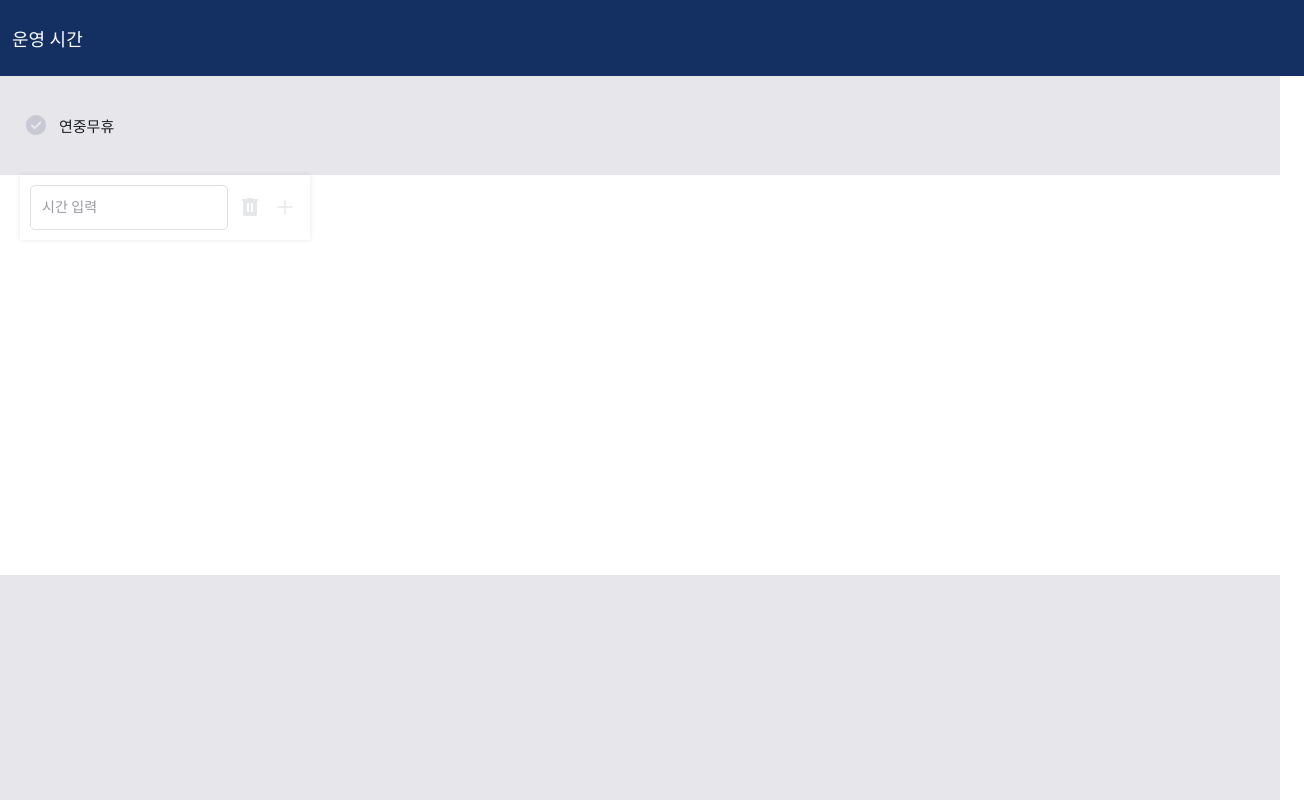
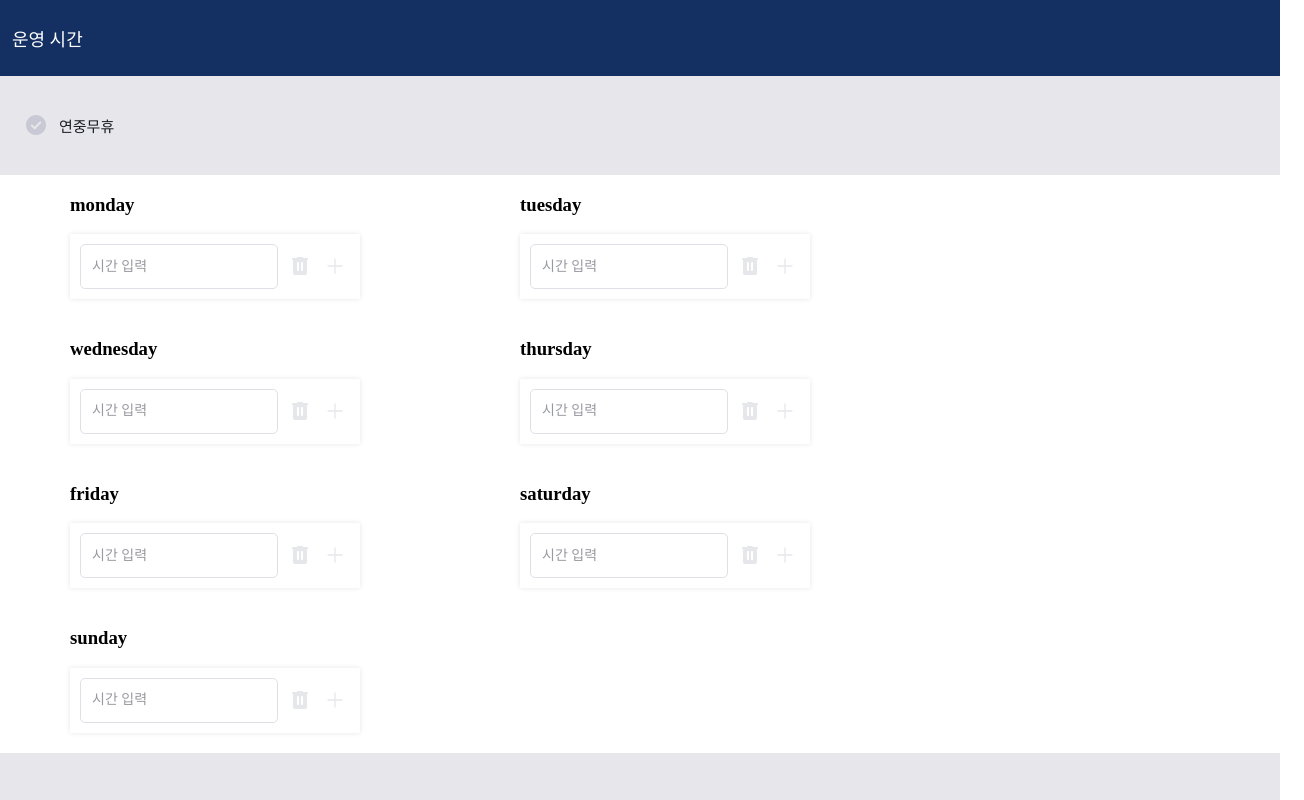
Before and after one commit to bbnerino/tbu, a React (Create React App) app: page / in a window 1280 px wide. Shown: the whole page, 1304 px wide, since content can reach past the window. Built offline with nearby package versions, Linux system fonts and the light colour scheme.

Commit message:
feat : DayCell 레이아웃 완료

```diff
--- a/src/@types/operating-time.ts
+++ b/src/@types/operating-time.ts
@@ -1,26 +1,29 @@
-import { DayOfWeek, Duration } from "./time";
+import { DayOfWeek, DaytoKorean, Duration } from "./time";
 
 export class OperatingTimeForm {
   operatingTime: OperatingTime[];
   constructor() {
     this.operatingTime = [
-      new OperatingTime("Monday"),
-      new OperatingTime("Tuesday"),
-      new OperatingTime("Wednesday"),
-      new OperatingTime("Thursday"),
-      new OperatingTime("Friday"),
-      new OperatingTime("Saturday"),
-      new OperatingTime("Sunday"),
+      new OperatingTime("monday"),
+      new OperatingTime("tuesday"),
+      new OperatingTime("wednesday"),
+      new OperatingTime("thursday"),
+      new OperatingTime("friday"),
+      new OperatingTime("saturday"),
+      new OperatingTime("sunday"),
     ];
   }
 }
 
 export class OperatingTime {
-  day: DayOfWeek;
+  name: DayOfWeek;
   duration: Duration[];
-  constructor(day: DayOfWeek) {
-    this.day = day;
-    this.duration = [];
+  constructor(name: DayOfWeek) {
+    this.name = name;
+    this.duration = [new Duration("", "")];
+  }
+  toKorean() {
+    return DaytoKorean[this.name];
   }
 }
 
--- a/src/@types/time.ts
+++ b/src/@types/time.ts
@@ -7,16 +7,29 @@ export class Time {
   }
 }
 
-export interface Duration {
+export class Duration {
   start: string;
   end: string;
+  constructor(start?: string, end?: string) {
+    this.start = start || "";
+    this.end = end || "";
+  }
+}
+export enum DaytoKorean {
+  monday = "월",
+  tuesday = "화",
+  wednesday = "수",
+  thursday = "목",
+  friday = "금",
+  saturday = "토",
+  sunday = "일",
 }
 
 export type DayOfWeek =
-  | "Monday"
-  | "Tuesday"
-  | "Wednesday"
-  | "Thursday"
-  | "Friday"
-  | "Saturday"
-  | "Sunday";
+  | "monday"
+  | "tuesday"
+  | "wednesday"
+  | "thursday"
+  | "friday"
+  | "saturday"
+  | "sunday";
--- a/src/library/components/input/time-input.tsx
+++ b/src/library/components/input/time-input.tsx
@@ -5,7 +5,7 @@ import { Time } from "../../../@types/time";
 interface Props {
   time: Time;
   setTime: React.Dispatch<React.SetStateAction<Time>>;
-  idx?: number;
+  idx?: string;
 }
 
 const TimeInput = ({ time, setTime, idx }: Props) => {
--- a/src/library/components/nav/Navbar.tsx
+++ b/src/library/components/nav/Navbar.tsx
@@ -10,7 +10,6 @@ const Navbar = ({ children }: Props) => {
 };
 
 const Wrap = styled.header`
-  width: 100%;
   height: 60px;
   background-color: ${COLOR.navy};
   color: ${COLOR.white};
--- /dev/null
+++ b/src/page/operating-time/components/DayCell.tsx
@@ -0,0 +1,24 @@
+import React, { useEffect } from "react";
+import { OperatingTime } from "../../../@types/operating-time";
+import TimeCell from "./TimeCell";
+import { styled } from "styled-components";
+
+interface Props {
+  day: OperatingTime;
+}
+
+const DayCell = ({ day }: Props) => {
+  return (
+    <Wrap>
+      <h1>{day.name}</h1>
+      {day.duration.map((duration, idx) => (
+        <TimeCell key={idx} idx={day.name + idx} />
+      ))}
+    </Wrap>
+  );
+};
+const Wrap = styled.div`
+  width: 350px;
+  margin: 0 50px;
+`;
+export default DayCell;
--- a/src/page/operating-time/components/TimeCell.tsx
+++ b/src/page/operating-time/components/TimeCell.tsx
@@ -8,12 +8,12 @@ import Icon from "../../../library/components/icon/icon";
 interface Props {
   time?: Time;
   setTime?: React.Dispatch<React.SetStateAction<Time>>;
-  idx?: number;
+  idx: string;
   deleteTime?: () => void;
   addTime?: () => void;
 }
 
-const TimeCell = ({ time, setTime, idx = 1 }: Props) => {
+const TimeCell = ({ time, setTime, idx }: Props) => {
   const [isFocus, setIsFocus] = useState(false);
   const [startTime, setStartTime] = useState<Time>(new Time());
   const [endTime, setEndTime] = useState<Time>(new Time());
@@ -31,7 +31,7 @@ const TimeCell = ({ time, setTime, idx = 1 }: Props) => {
     return false;
   };
 
-  const handleFocus = (idx: number) => () => {
+  const handleFocus = (idx: string) => () => {
     document.getElementById(`${idx}-hour-input`)?.focus();
     setIsFocus(true);
   };
--- a/src/page/operating-time/index.tsx
+++ b/src/page/operating-time/index.tsx
@@ -1,12 +1,14 @@
 import { styled } from "styled-components";
-import TimeInput from "./components/TimeCell";
 import COLOR from "../../library/_constants/colors";
 import { useState } from "react";
 import Navbar from "../../library/components/nav/Navbar";
 import CheckAll from "../../library/components/input/CheckAll";
+import { OperatingTimeForm } from "../../@types/operating-time";
+import DayCell from "./components/DayCell";
 
 const OperatingTimePage = () => {
   const [checkAllYearRound, setCheckAllYearRound] = useState(false);
+  const [days, setDays] = useState(new OperatingTimeForm().operatingTime);
   return (
     <BackGroundWrap>
       <Navbar>운영 시간</Navbar>
@@ -19,7 +21,9 @@ const OperatingTimePage = () => {
       </AllYearRoundWrap>
 
       <ContentWrap>
-        <TimeInput />
+        {days.map((day) => (
+          <DayCell key={day.name} day={day} />
+        ))}
       </ContentWrap>
     </BackGroundWrap>
   );
@@ -33,6 +37,8 @@ const ContentWrap = styled.article`
   min-height: 50vh;
   padding: 0 20px;
   background-color: ${COLOR.white};
+  display: flex;
+  flex-wrap: wrap;
 `;
 const AllYearRoundWrap = styled.div`
   padding: 24px;
```
